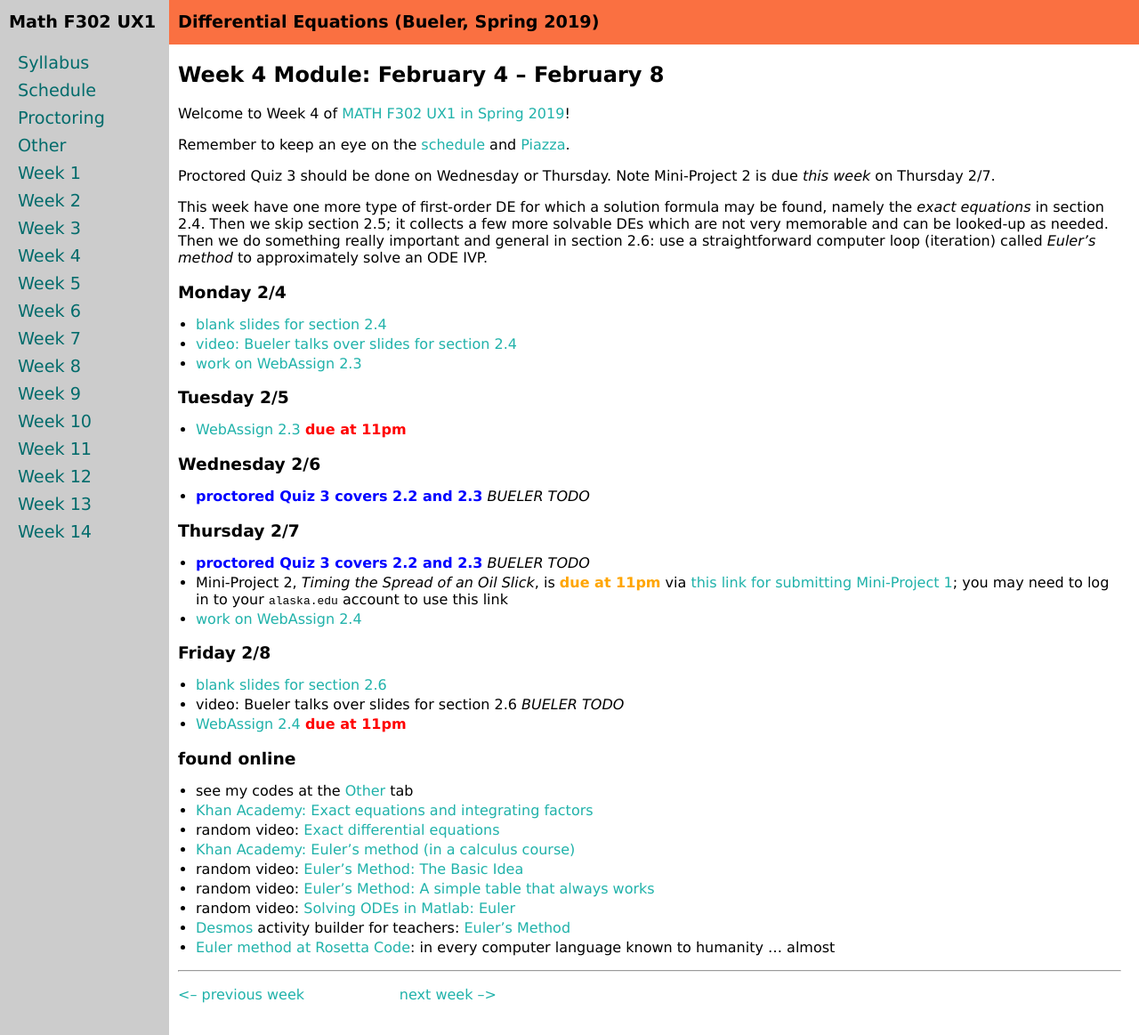
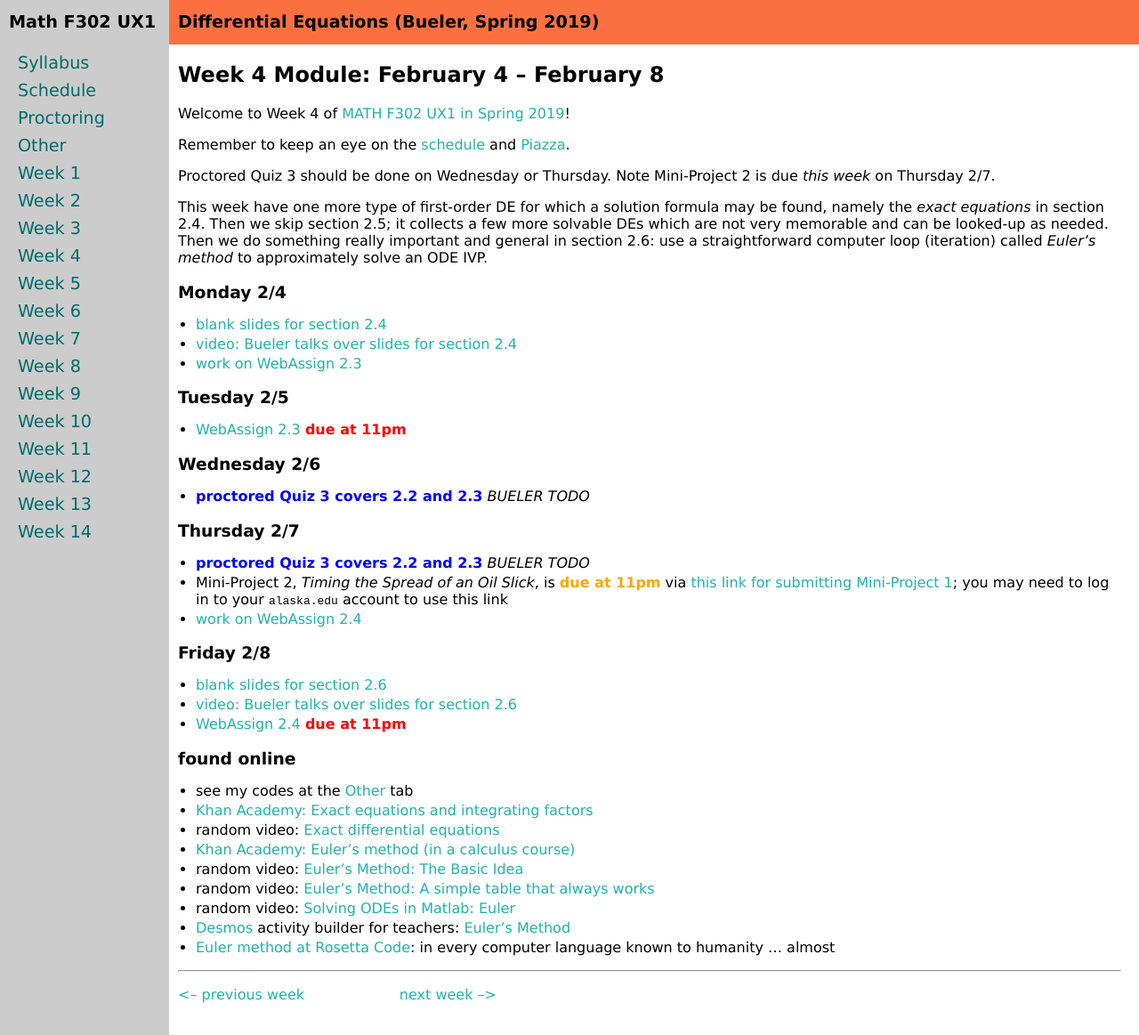
Before and after one commit to bueler/math302, a Jekyll site: the page built from week4.md, in a window 1280 px wide and 1163 px high. Shown: the whole window at 89% size. Built offline with Jekyll 4.4.1, drawn with Linux system fonts in a browser that asks for light colours.

Commit message:
voiceover for 2.6 done

```diff
--- a/week4.md
+++ b/week4.md
@@ -31,7 +31,7 @@
 
 ### Friday 2/8
 * [blank slides for section 2.6](assets/slides/2-6.pdf)
-* video: Bueler talks over slides for section 2.6 _BUELER TODO_
+* [video: Bueler talks over slides for section 2.6](https://drive.explaineverything.com/thecode/LKSLJBU)
 * [WebAssign 2.4](https://www.webassign.net/) <span style="color:red">**due at 11pm**</span>
 
 ### found online
```
